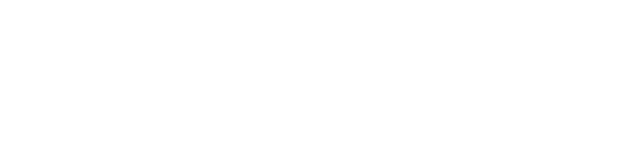
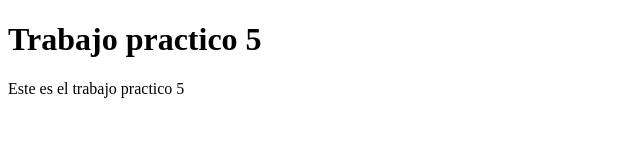
Before and after one commit to Guillee-B/trabajopracticoguille, a plain HTML site: page TP5/index.html in a window 1280 px wide. Shown: the whole page, without its empty margins (0-640 px from the left). Drawn offline with Linux system fonts and the light colour scheme.

Commit message:
trabajo practico 5

```diff
--- a/TP5/index.html
+++ b/TP5/index.html
@@ -8,6 +8,8 @@
     <link rel="stylesheet" href="style.css">
 </head>
 <body>
-   <script src="app.js"></script>
+   <h1>Trabajo practico 5</h1>
+   <p>Este es el trabajo practico 5</p>
 </body>
+<script src="app.js"></script>
 </html>
```
